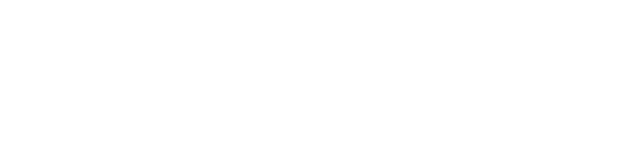
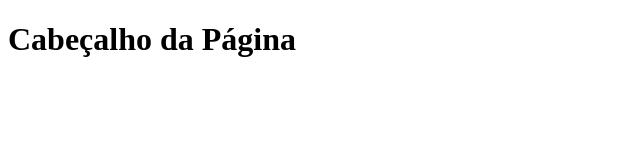
Before and after one commit to tiagosenai/des2121-2-1, a plain HTML site: page index.html in a window 1280 px wide. Shown: the whole page, without its empty margins (0-640 px from the left). Drawn offline with Linux system fonts and the light colour scheme.

Commit message:
Versão 0.0.2 - Alteração na Página principal

```diff
--- a/index.html
+++ b/index.html
@@ -4,9 +4,9 @@
     <meta charset="UTF-8">
     <meta http-equiv="X-UA-Compatible" content="IE=edge">
     <meta name="viewport" content="width=device-width, initial-scale=1.0">
-    <title>Document</title>
+    <title>Exemplo HTML + GIT & Github</title>
 </head>
 <body>
-
+    <h1>Cabeçalho da Página</h1>
 </body>
 </html>
```
